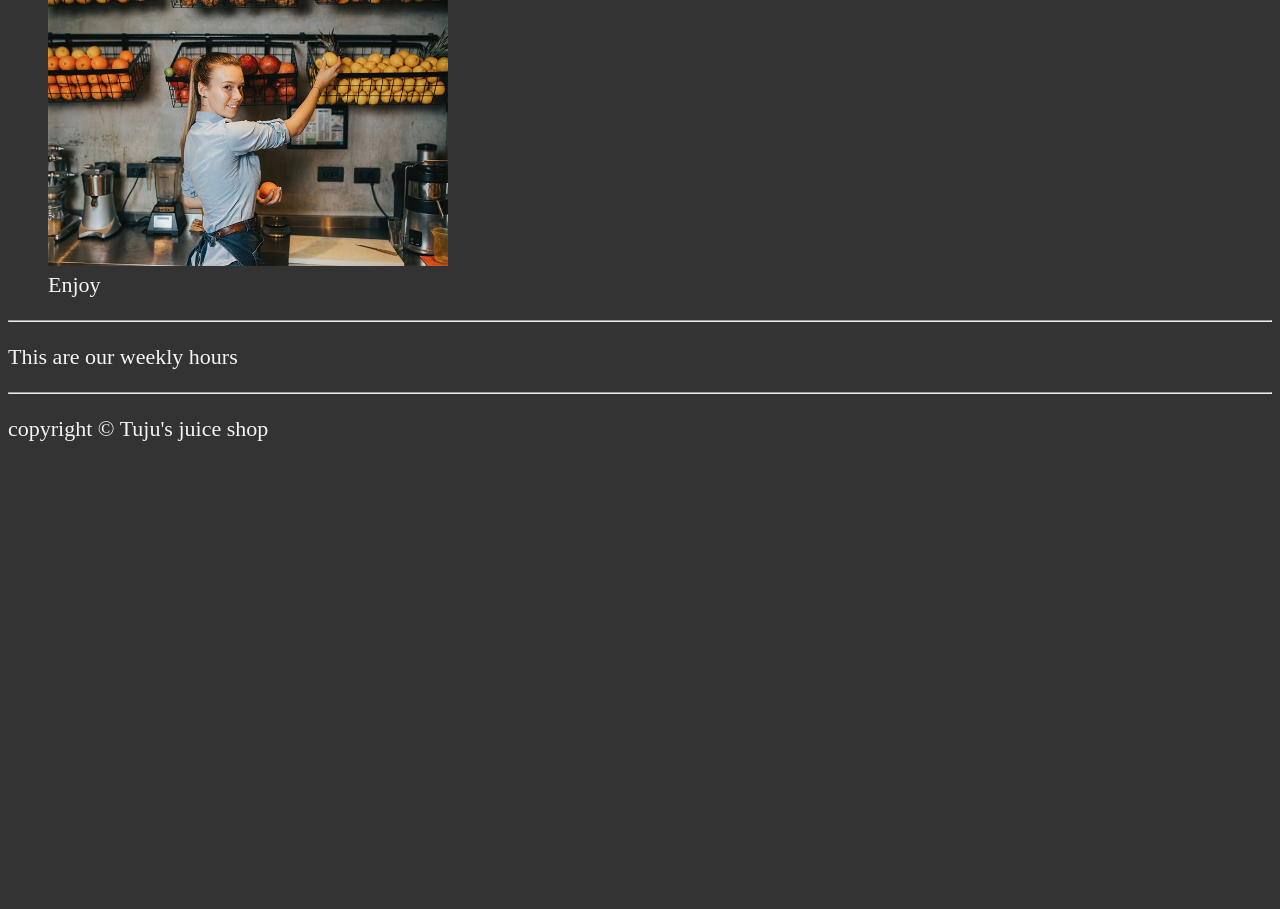
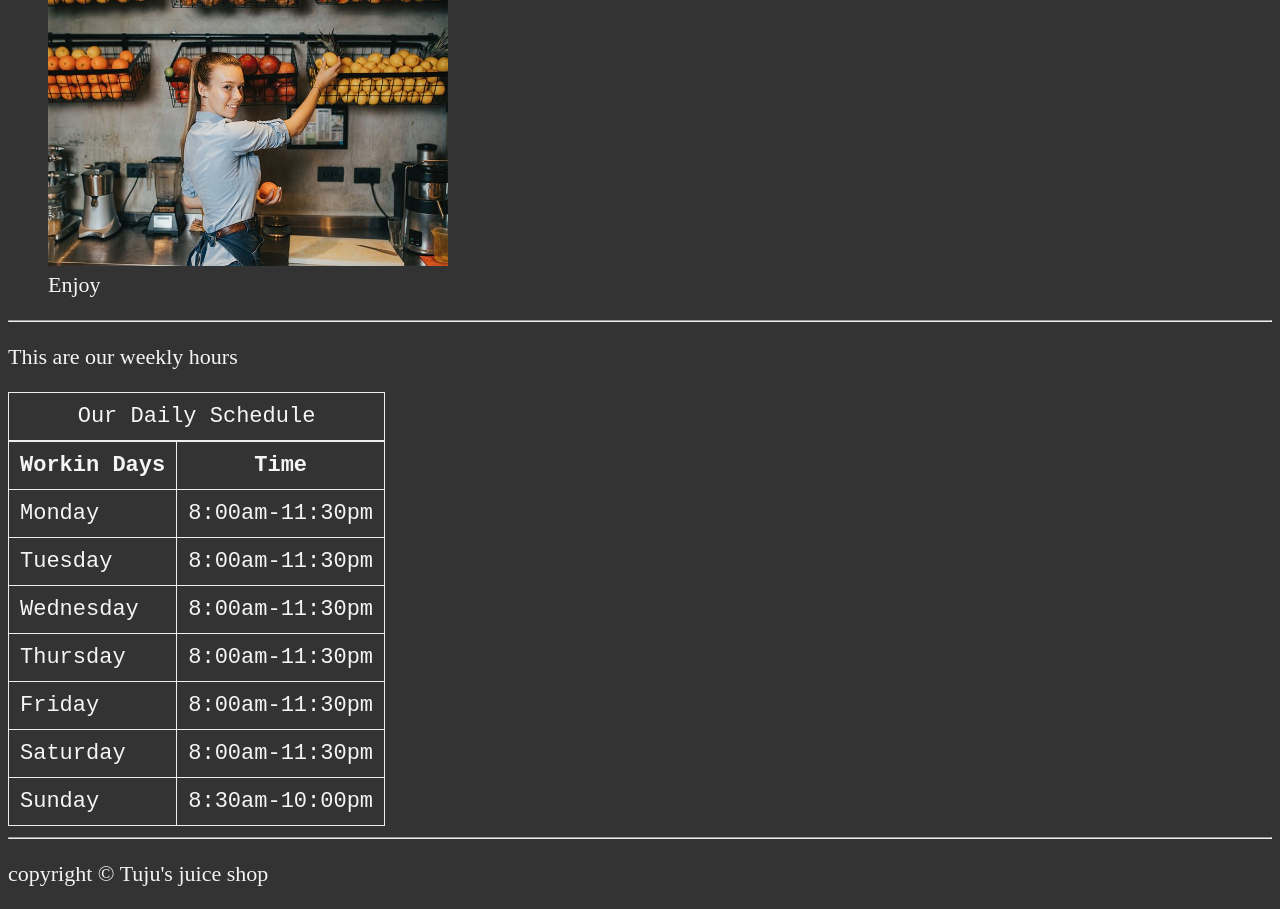
Before and after one commit to AnanJUMA/juices-store, a PHP site: page /hours.html in a window 1280 px wide. Shown: the part 289-1198 px from the top of the page. Before the commit the page ends 730 px from the top, so only its background shows below. Run offline with PHP 8.4, Linux system fonts and the light colour scheme.

Commit message:
adding tables to my code

```diff
--- a/css/main.css
+++ b/css/main.css
@@ -24,3 +24,10 @@ body {
         width: 100%;
     }
 }
+
+table, tr,th,td,caption {
+    border: 1px solid #eee;
+    font-family: 'courier New', courier, monospace;
+    border-collapse: collapse;
+    padding: 0.5rem;
+}
--- a/hours.html
+++ b/hours.html
@@ -41,6 +41,55 @@
 <hr>
 <main>
     <p>This are our weekly hours</p>
+    <table>
+        <caption>Our Daily Schedule</caption>
+        <tr>
+            <th>Workin Days</th>
+            <th>Time</th>
+        </tr>
+        <tr>
+            <td>Monday</td>
+            <td>
+<time datetime="08:00">8:00am</time>-<time datetime="23:30">11:30pm</time>
+            </td>
+        </tr>
+        <tr>
+            <td>Tuesday</td>
+            <td>
+<time datetime="08:00">8:00am</time>-<time datetime="23:30">11:30pm</time>
+            </td>
+        </tr>
+        <tr>
+            <td>Wednesday</td>
+            <td>
+<time datetime="08:00">8:00am</time>-<time datetime="23:30">11:30pm</time>
+            </td>
+        </tr>
+        <tr>
+            <td>Thursday</td>
+            <td>
+<time datetime="08:00">8:00am</time>-<time datetime="23:30">11:30pm</time>
+            </td>
+        </tr>
+        <tr>
+            <td>Friday</td>
+            <td>
+<time datetime="08:00">8:00am</time>-<time datetime="23:30">11:30pm</time>
+            </td>
+        </tr>
+        <tr>
+            <td>Saturday</td>
+            <td>
+<time datetime="08:00">8:00am</time>-<time datetime="23:30">11:30pm</time>
+            </td>
+        </tr>
+        <tr>
+            <td>Sunday</td>
+            <td>
+<time datetime="08:30">8:30am</time>-<time datetime="23:30">10:00pm</time>
+            </td>
+        </tr>
+    </table>
 </main>
 <hr>
 <footer>
```
Also changed, not shown: menu.html (+36 -0 lines), offers.html (+23 -0 lines).
